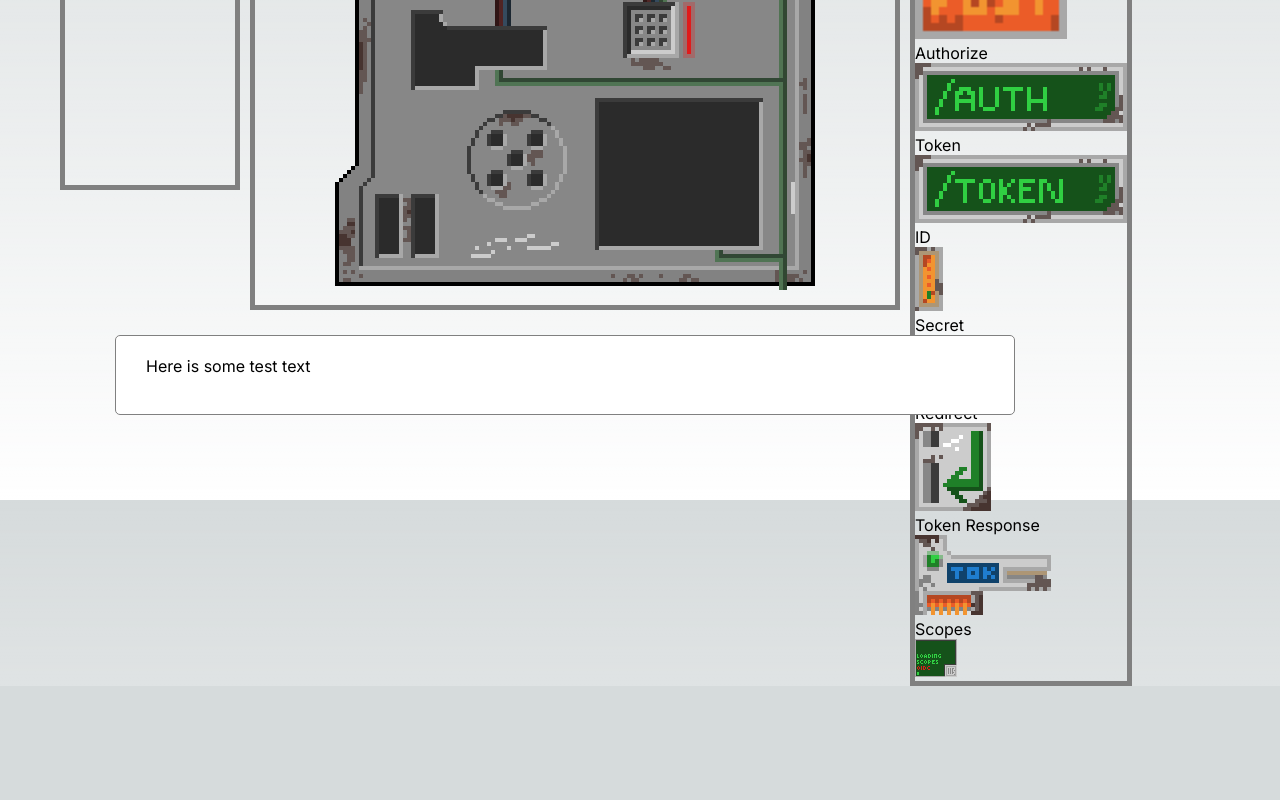
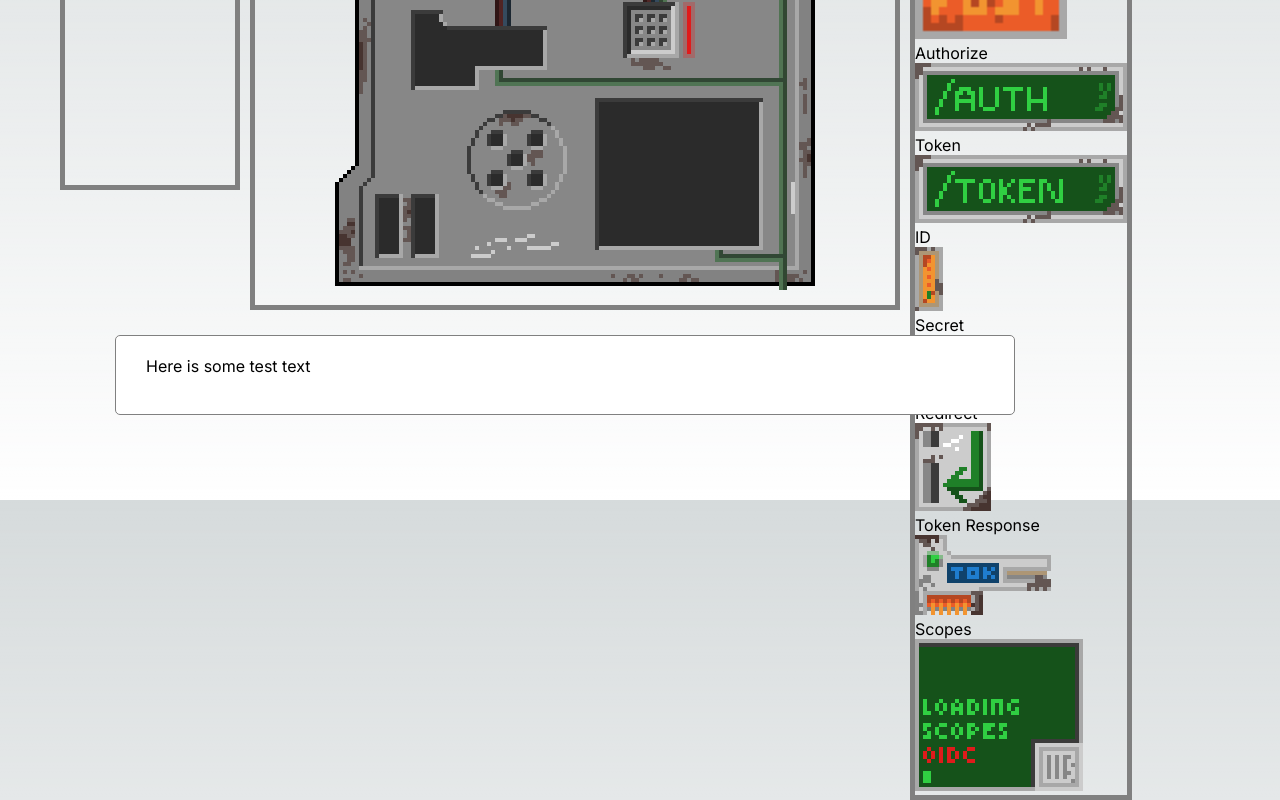
Before and after one commit to mattcobley/oidc-game, a Next.js app: page /game/implicit-flow in a window 1280 px wide. Shown: the part 300-1100 px from the top of the page. Before the commit the page ends 986 px from the top, so only its background shows below. Built offline with nearby package versions, Linux system fonts and the light colour scheme.

Commit message:
change size of scope

```diff
--- a/src/app/game/implicit-flow/page.js
+++ b/src/app/game/implicit-flow/page.js
@@ -27,7 +27,7 @@ export default function ImplicitFlow() {
         { name: "client-secret", text: "Secret", imagePath: "/client_secret.png", imageWidth: 28, imageHeight: 64 },
         { name: "redirect-uri", text: "Redirect", imagePath: "/redirect.png", imageWidth: 76, imageHeight: 88 },
         { name: "token-response", text: "Token Response", imagePath: "/token_response.png", imageWidth: 136, imageHeight: 80 },
-        { name: "scopes", text: "Scopes", imagePath: "/scopes.gif", imageWidth: 42, imageHeight: 38 }
+        { name: "scopes", text: "Scopes", imagePath: "/scopes.gif", imageWidth: 168, imageHeight: 152 }
       ]}
       answers={[{ dropzoneId: "dropzone1", dragId: "get-request" }]}
       steps={[
```
